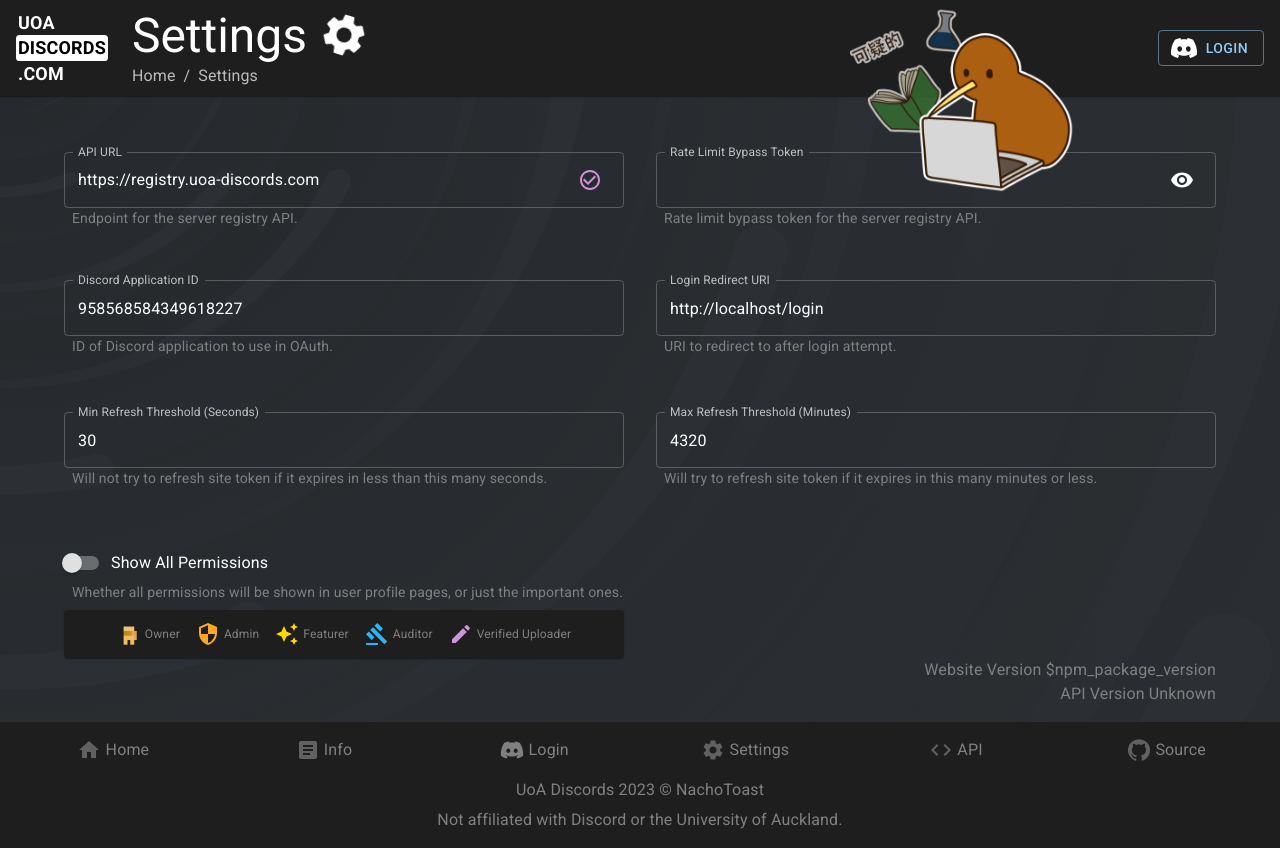
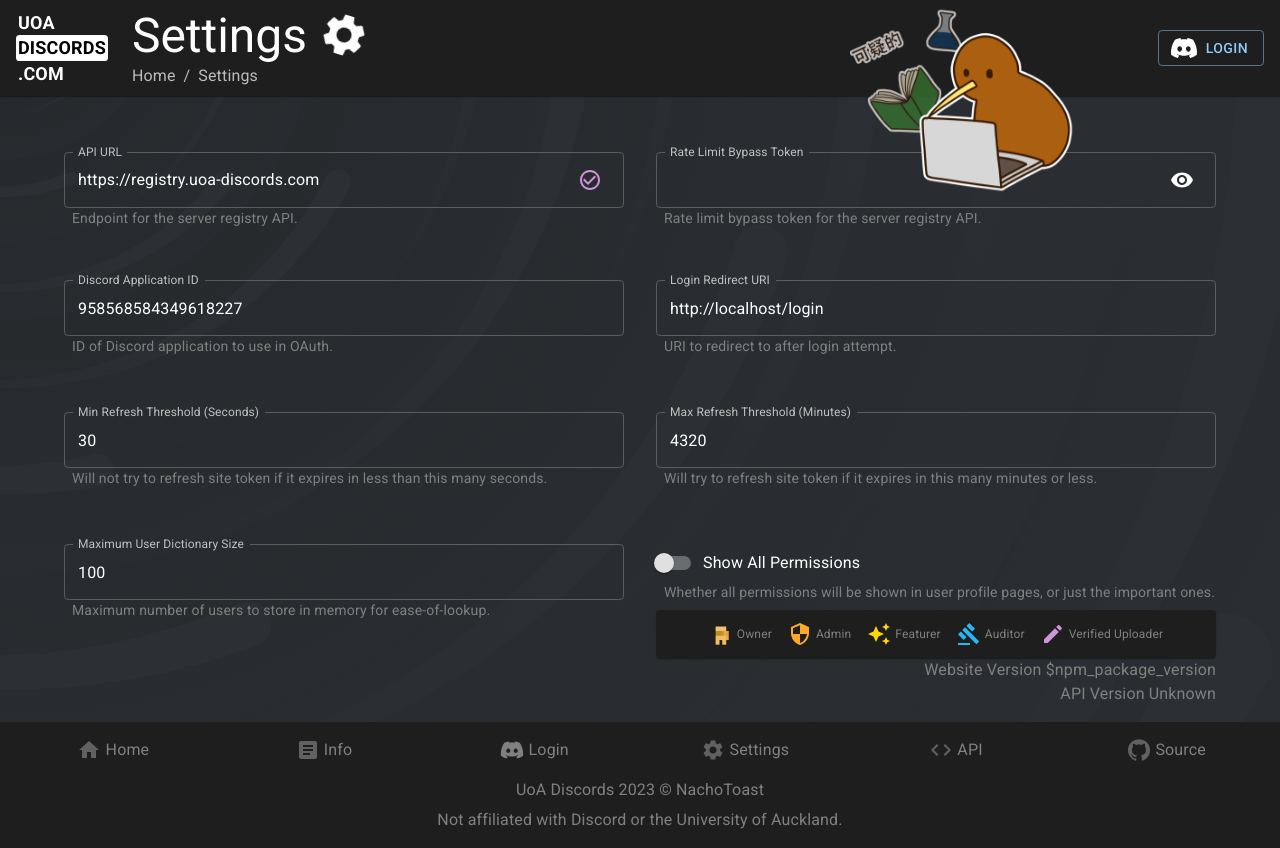
Before and after one commit to UoA-Discords/website, a React (Create React App) app: page /settings in a window 1280 px wide. Built offline with nearby package versions, Linux system fonts and the light colour scheme.

Commit message:
add `UserDictionaryContext` integrations

```diff
--- a/src/contexts/Settings/SettingsDefaults.ts
+++ b/src/contexts/Settings/SettingsDefaults.ts
@@ -9,6 +9,7 @@ export const defaultSettings: Settings = {
     minRefreshSeconds: 30,
     maxRefreshMinutes: 3 * 24 * 60,
     showAllPermissions: false,
+    maxUserDictionarySize: 100,
 };
 
 export const defaultSettingsControllers: SettingsControllers = {
--- a/src/contexts/index.ts
+++ b/src/contexts/index.ts
@@ -1,4 +1,5 @@
 export * from './LocationData';
 export * from './MainState';
 export * from './Settings';
+export * from './UserDictionary';
 export * from './UserSession';
--- a/src/pages/Settings/SettingsPage.tsx
+++ b/src/pages/Settings/SettingsPage.tsx
@@ -10,7 +10,13 @@ import { CanceledError } from 'axios';
 import { UserPermissions } from '../../types/User/UserPermissions';
 import { PermissionList } from '../../components/PermissionList';
 
-type ChangeCallback<T extends keyof Settings> = (key: T) => (e: React.ChangeEvent<HTMLInputElement>) => void;
+type StringValuedKeys = { [k in keyof Settings]: Settings[k] extends string ? k : never }[keyof Settings];
+type NumericValuedKeys = { [k in keyof Settings]: Settings[k] extends number ? k : never }[keyof Settings];
+type OtherKeys = Exclude<keyof Settings, StringValuedKeys | NumericValuedKeys>;
+
+type ChangeCallback<T extends StringValuedKeys | NumericValuedKeys | OtherKeys> = (
+    key: T,
+) => (e: React.ChangeEvent<HTMLInputElement>) => void;
 
 const allPermissions = Object.values(UserPermissions)
     .filter((e): e is UserPermissions => typeof e === 'number')
@@ -33,9 +39,7 @@ export const SettingsPage: React.FC = () => {
         ]);
     }, [isSmall, setLocationData]);
 
-    const handleTextChange = useCallback<
-        ChangeCallback<'discordApplicationId' | 'rateLimitBypassToken' | 'redirectUri' | 'serverUrl'>
-    >(
+    const handleTextChange = useCallback<ChangeCallback<StringValuedKeys>>(
         (k) => {
             return (e) => {
                 e.preventDefault();
@@ -48,7 +52,7 @@ export const SettingsPage: React.FC = () => {
         [settingsControllers],
     );
 
-    const handleNumberChange = useCallback<ChangeCallback<'maxRefreshMinutes' | 'minRefreshSeconds'>>(
+    const handleNumberChange = useCallback<ChangeCallback<NumericValuedKeys>>(
         (k) => {
             return (e) => {
                 e.preventDefault();
@@ -61,7 +65,7 @@ export const SettingsPage: React.FC = () => {
         [settingsControllers],
     );
 
-    const handleBooleanChange = useCallback<ChangeCallback<'showAllPermissions'>>(
+    const handleBooleanChange = useCallback<ChangeCallback<OtherKeys>>(
         (k) => {
             return (e) => {
                 settingsControllers.setValue(k, e.target.checked);
@@ -194,7 +198,7 @@ export const SettingsPage: React.FC = () => {
 
     return (
         <Page maxWidth="lg">
-            <Grid container spacing={4} alignItems="center" sx={{ mt: 2 }}>
+            <Grid container spacing={4} sx={{ mt: 2 }}>
                 <SettingsItem
                     title="Endpoint for the server registry API."
                     label="API URL"
@@ -259,6 +263,15 @@ export const SettingsPage: React.FC = () => {
                     isDefault={defaultSettings.maxRefreshMinutes === settings.maxRefreshMinutes}
                     inputMode="numeric"
                 />
+                <SettingsItem
+                    title="Maximum number of users to store in memory for ease-of-lookup."
+                    label="Maximum User Dictionary Size"
+                    value={settings.maxUserDictionarySize.toString()}
+                    handleChange={handleNumberChange('maxUserDictionarySize')}
+                    handleReset={handleReset('maxUserDictionarySize')}
+                    isDefault={defaultSettings.maxUserDictionarySize === settings.maxUserDictionarySize}
+                    inputMode="numeric"
+                />
                 <Grid item xs={12} md={6} sx={{ width: '100%' }}>
                     <FormControlLabel
                         control={
```
Also changed, not shown: src/contexts/Settings/SettingsTypes.ts (+7 -0 lines).
